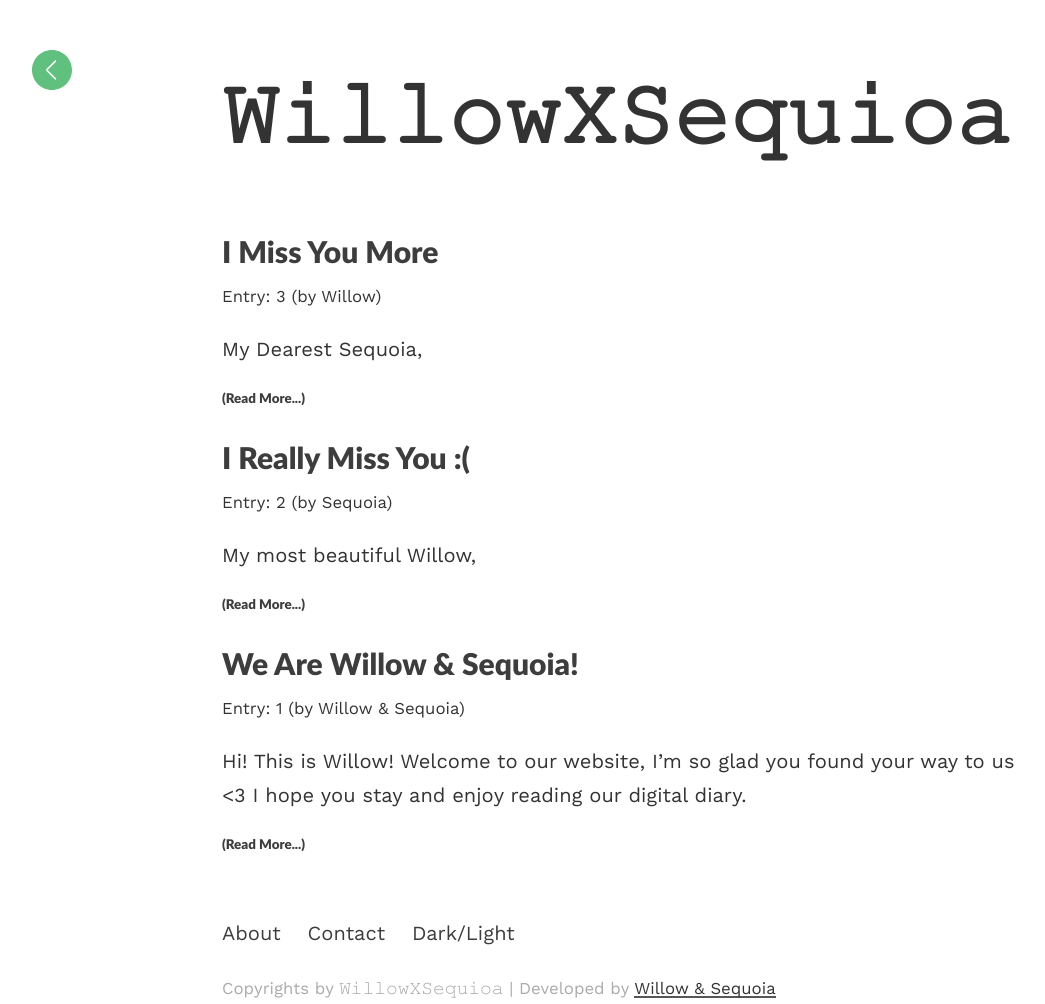
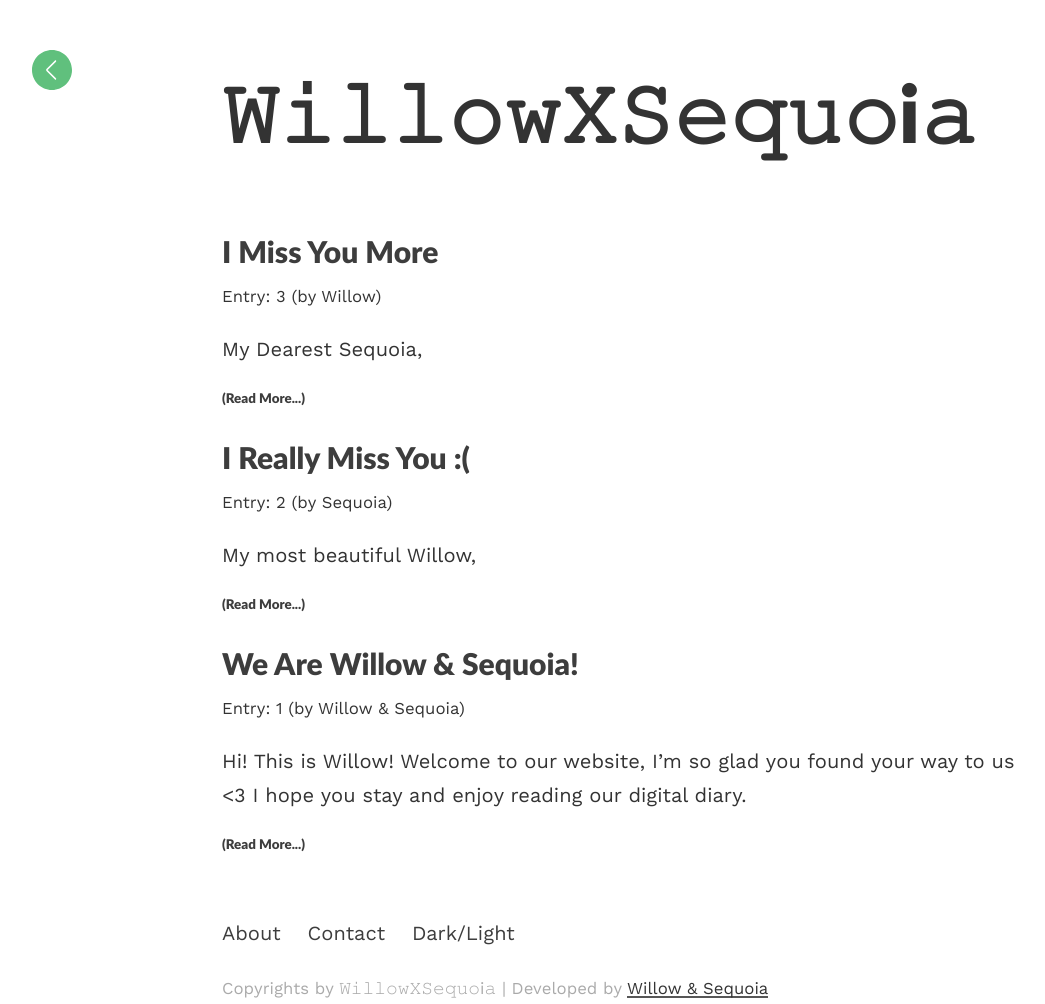
Before and after one commit to willowxsequoia/willowxsequoia.github.io, a Jekyll site: the page built from index.html, in a window 1280 px wide. Shown: the whole page, without its empty margins (18-1063 px from the left). Built offline with Jekyll 4.4.1, drawn with Linux system fonts in a browser that asks for light colours; the list of posts is cut into pages by our own code.

Commit message:
Update _config.yml

```diff
--- a/_config.yml
+++ b/_config.yml
@@ -1,6 +1,6 @@
 ### your site title here
 
-title: 𝚆𝚒𝚕𝚕𝚘𝚠𝚇𝚂𝚎𝚚𝚞𝚒𝚘𝚊
+title: 𝚆𝚒𝚕𝚕𝚘𝚠𝚇𝚂𝚎𝚚𝚞𝚘i𝚊
 # disabled because we are using a custom domain
 #baseurl: /hagura # name of the repository
 email: willowxsequoia@gmail.com
```
